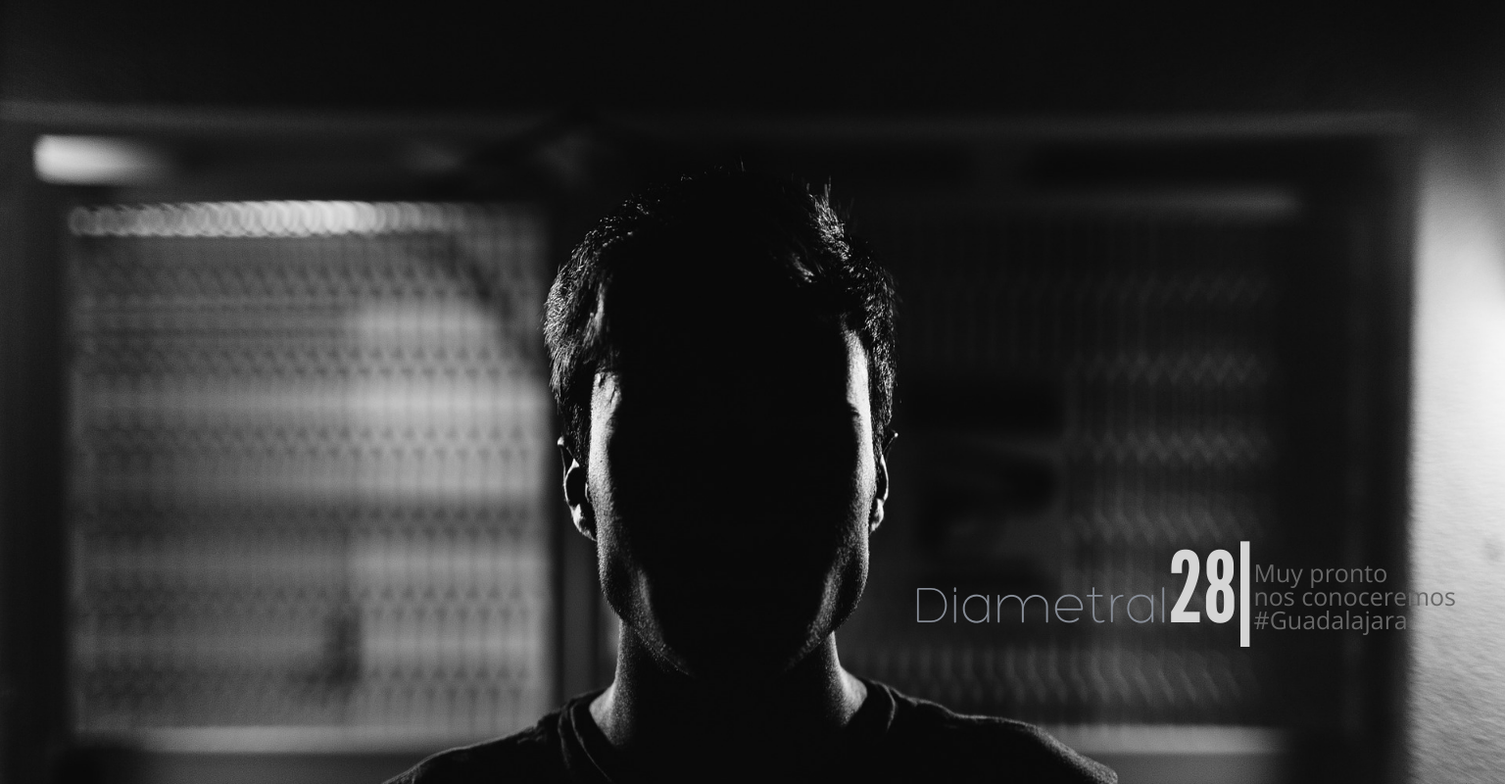
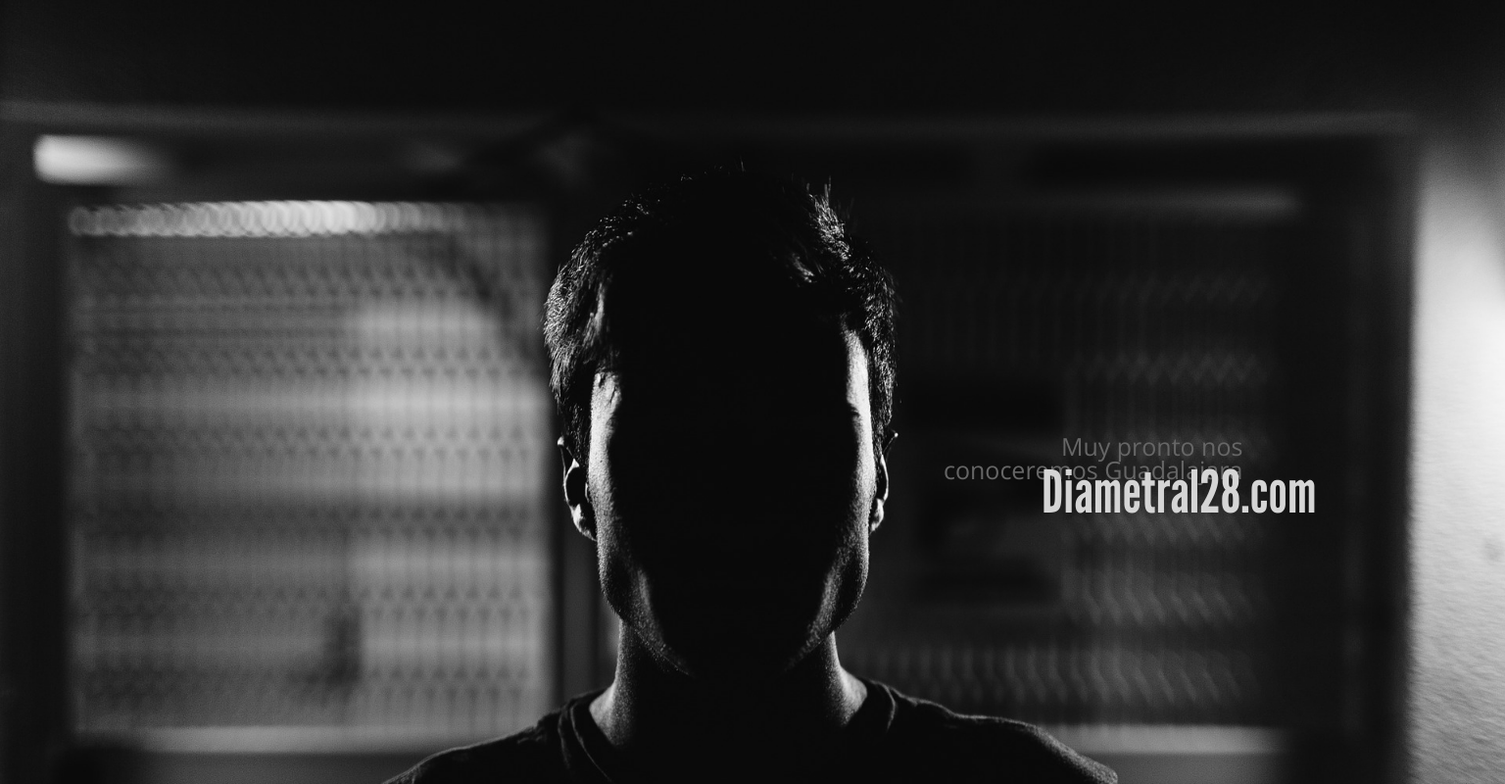
Before and after one commit to Diametral28/diametral28-web, a plain HTML site: page index.html in a window 1536 px wide. Shown: the whole page at 98% size. Drawn offline with nearby package versions, Linux system fonts and the light colour scheme; some packages are replaced by stand-ins of ours.

Commit message:
version 1.1.3

```diff
--- a/css/main.css
+++ b/css/main.css
@@ -1,4 +1,4 @@
-/*
+  /*
   Theme Name: Oxygen
   Theme Uri: http://www.themeum.com
   Author: Themeum
@@ -1204,7 +1204,7 @@ line-height: 10px;
   }
   #numero{
     font-family: 'league-gothic';
-    font-size: 100px;
+    font-size: 60px;
     color: #d5d5d5;
   }
   #fecha{
@@ -1213,15 +1213,18 @@ line-height: 10px;
     color: #868c96;
   }
   #p{
-    padding-top: 80%;
-    padding-left: 150px;
+    padding-top: 60%;
+    padding-left: 180px;
+    align-content: right;
+    text-align: right;
   }
   #p2{
     padding-left: 280px;
   }
   #pronto{
     font-size: 25px;
-    position: absolute;
-    margin-top: -18px;
+    float: left;
+    /*position: absolute;
+    margin-top: -18px;*/
   }
 }
--- a/index.html
+++ b/index.html
@@ -50,11 +50,12 @@
                         </div>
                         <div class="col-lg-6 col-md-6 col-sm-9 col-xs-10" align="left">
                             <p id="p">
+                                <span id="pronto">Muy pronto nos <br> conoceremos Guadalajara</span>
 
-                                <span id="grande">Diametral</span><span id="numero">28|</span>
-                                <span id="pronto">Muy pronto <br> nos conoceremos <br>#Guadalajara</span>
+
                             </p>
                             <p id="p2">
+                                <span id="grande"></span><span id="numero">Diametral28.com</span>
                                 <!-- <span id="fecha">Noviembre 28-2017</span> -->
                             </p>
                         </div>
```
